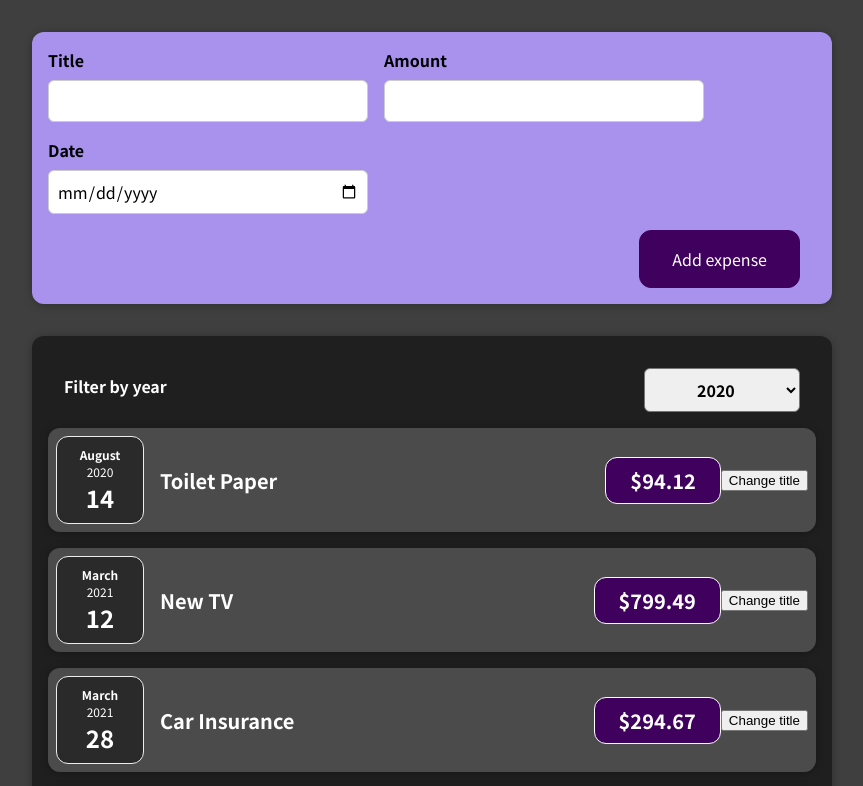
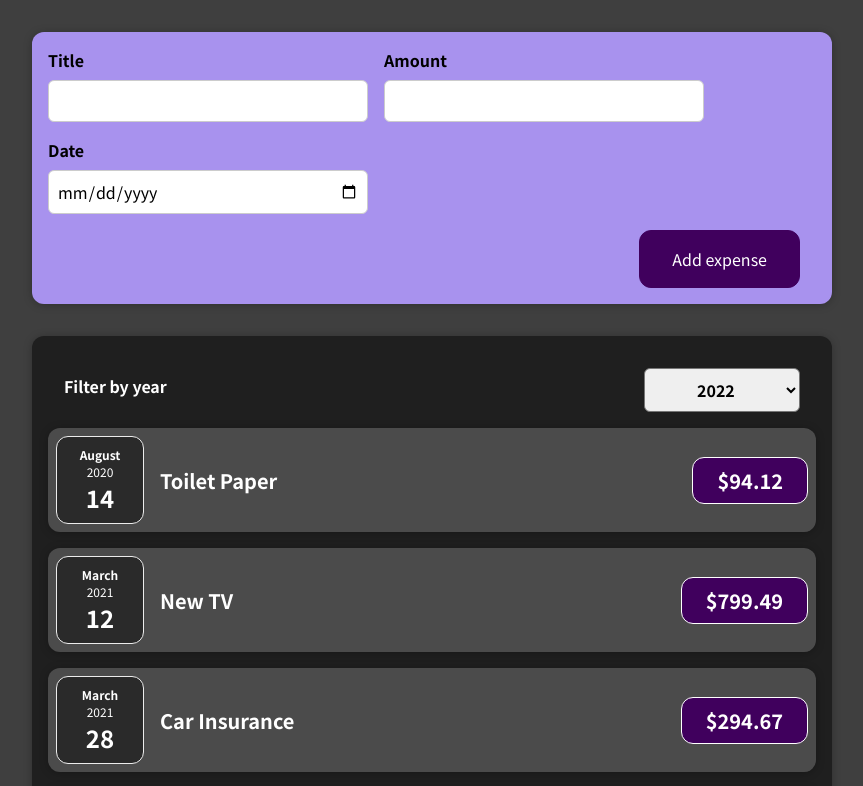
Before and after one commit to Otezzz/react-course-app, a React (Create React App) app: page / in a window 1280 px wide. Shown: the top 786 px of the page, without its empty margins (208-1071 px from the left). Built offline with nearby package versions, Linux system fonts and the light colour scheme.

Commit message:
React test app - Task 3.

```diff
--- a/src/App.js
+++ b/src/App.js
@@ -1,7 +1,8 @@
+import React, { useState } from 'react';
 import Expenses from './components/Expenses/Expenses';
 import NewExpense from './components/NewExpense/NewExpense';
 
-const expenses = [
+const DUMMY_EXPENSES = [
     {
         id: 'e1',
         title: 'Toilet Paper',
@@ -28,9 +29,16 @@ const expenses = [
 ];
 
 function App() {
+    const [expenses, setExpenses] = useState(DUMMY_EXPENSES);
+
+    const newExpenseData = (updatedExpenses) => {
+        setExpenses(updatedExpenses);
+    };
+
     const saveNewExpense = (newExpenses) => {
-        console.log('app.js');
-        console.log(newExpenses);
+        setExpenses((prevExpenses) => {
+            return [newExpenses, ...prevExpenses];
+        });
     };
 
     return (
@@ -38,6 +46,7 @@ function App() {
             <NewExpense onAddExpense={saveNewExpense} />
             <Expenses
                 expensesData={expenses}
+                expensesFilterHandler={newExpenseData}
             />
         </div>
     );
--- a/src/components/Expenses/ExpenseItem.js
+++ b/src/components/Expenses/ExpenseItem.js
@@ -4,21 +4,13 @@ import Card from '../UI/Card'
 import './ExpenseItem.css';
 
 function ExpenseItem (props) {
-    const [title, setTitle] = useState(props.title);
-
-    const clickHandler = () => {
-        setTitle('Updated');
-        console.log('rferfer`');
-    };
-
     return (
         <Card className="expense-item">
             <ExpenseDate date={props.date} />
             <div className="expense-item__description">
-                <h2>{title}</h2>
+                <h2>{props.title}</h2>
                 <div className="expense-item__price">${props.amount}</div>
             </div>
-            <button onClick={clickHandler}>Change title</button>
         </Card>
     );
 }
--- a/src/components/Expenses/Expenses.js
+++ b/src/components/Expenses/Expenses.js
@@ -10,8 +10,11 @@ function Expenses (props) {
     const [filteredYear, setFilteredYear] = useState('2020');
 
     const filterExpenseHandler = (filterValue) => {
-        console.log(filterValue);
+        const newExpensesArr = props.expensesData.filter((newExpense) => {
+            return (newExpense.date.getFullYear().toString() === filterValue);
+        });
         setFilteredYear(filterValue);
+        props.expensesFilterHandler(newExpensesArr);
     };
 
     return (
@@ -21,26 +24,14 @@ function Expenses (props) {
                     selected={filteredYear}
                     onFilterExpenseHandler={filterExpenseHandler}
                 />
-                <ExpenseItem
-                    title={props.expensesData[0].title}
-                    amount={props.expensesData[0].amount}
-                    date={props.expensesData[0].date}>
-                </ExpenseItem>
-                <ExpenseItem
-                    title={props.expensesData[1].title}
-                    amount={props.expensesData[1].amount}
-                    date={props.expensesData[1].date}>
-                </ExpenseItem>
-                <ExpenseItem
-                    title={props.expensesData[2].title}
-                    amount={props.expensesData[2].amount}
-                    date={props.expensesData[2].date}>
-                </ExpenseItem>
-                <ExpenseItem
-                    title={props.expensesData[3].title}
-                    amount={props.expensesData[3].amount}
-                    date={props.expensesData[3].date}>
-                </ExpenseItem>
+                {props.expensesData.map((expenses) => (
+                    <ExpenseItem
+                        key={expenses.id}
+                        title={expenses.title}
+                        amount={expenses.amount}
+                        date={expenses.date}
+                    />
+                ))}
             </Card>
         </div>
     );
--- a/src/components/ExpensesFilter/ExpensesFilter.js
+++ b/src/components/ExpensesFilter/ExpensesFilter.js
@@ -13,7 +13,7 @@ const ExpensesFilter = (props) => {
         <div className='expenses-filter'>
             <div className='expenses-filter__control'>
                 <label>Filter by year</label>
-                <select value={props.selected} onChange={filterChangeHandler}>
+                <select onChange={filterChangeHandler}>
                     <option value='2022'>2022</option>
                     <option value='2021'>2021</option>
                     <option value='2020'>2020</option>
```
